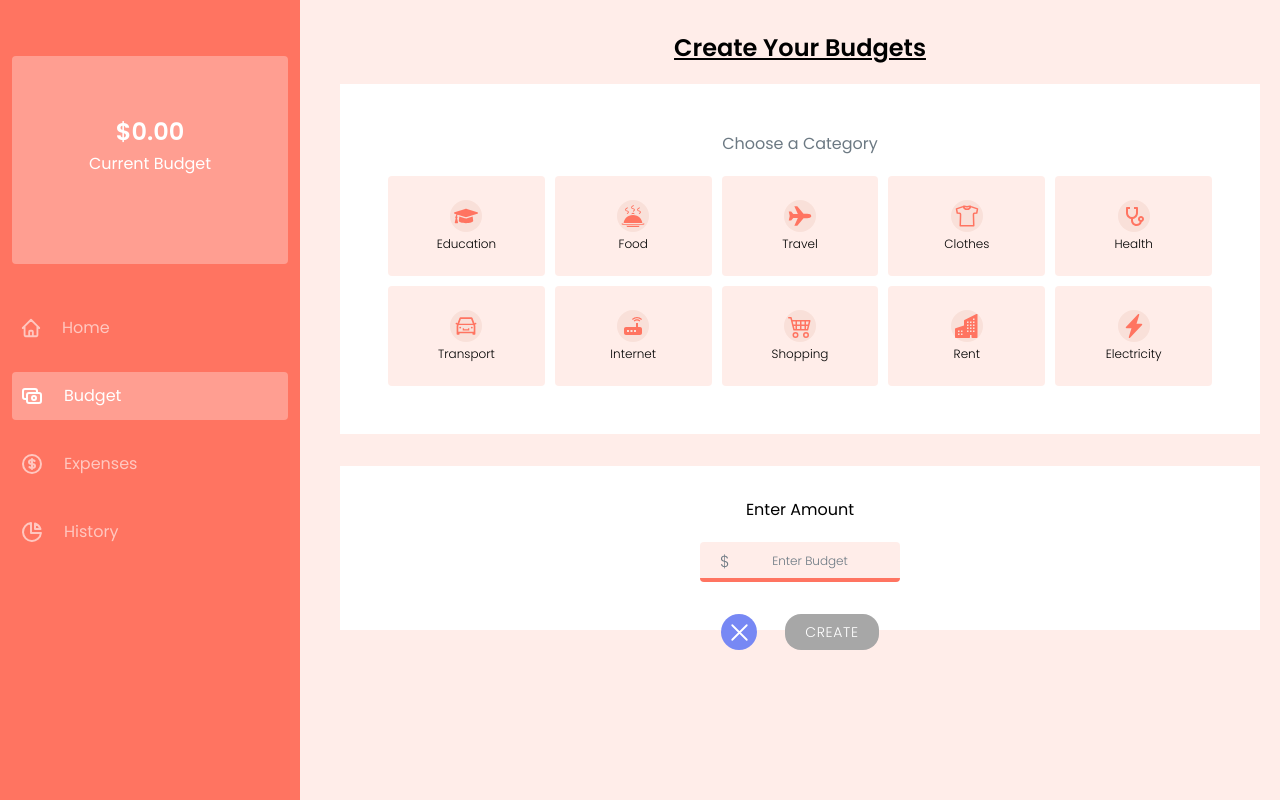
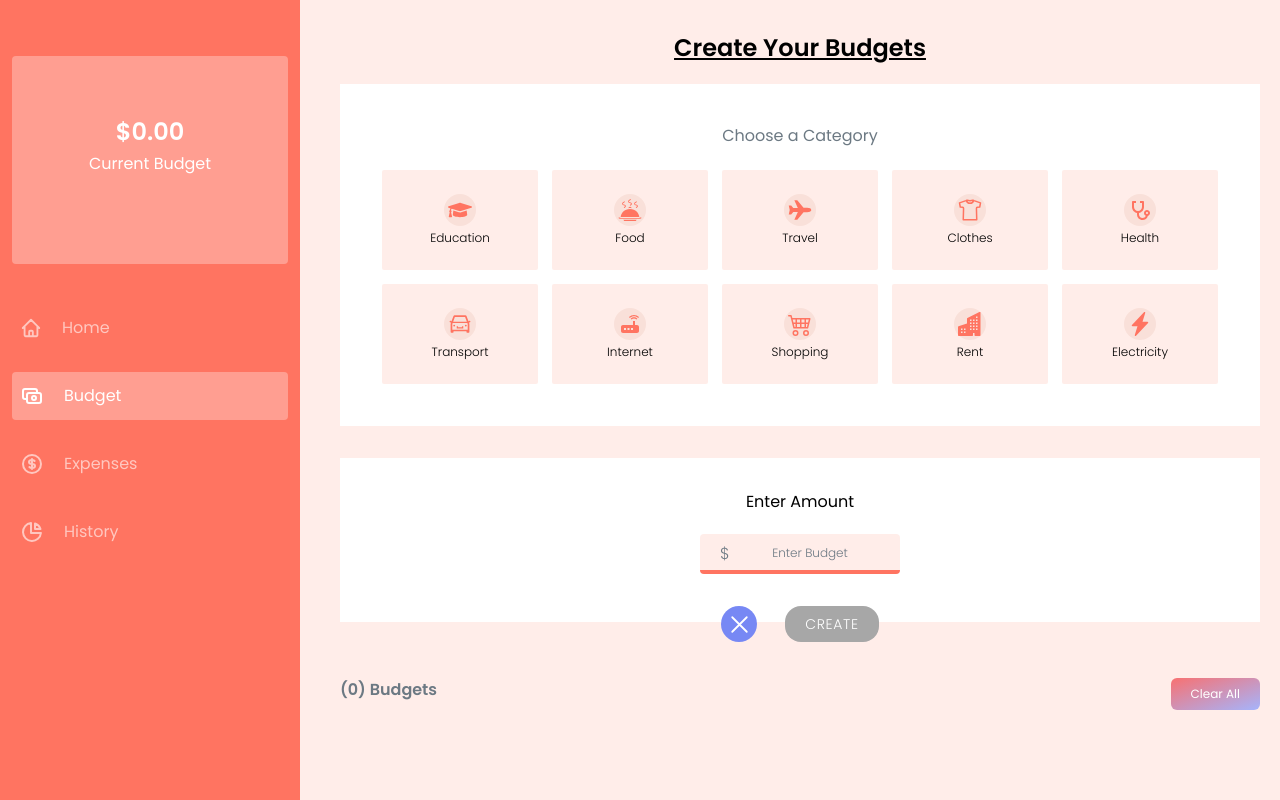
Before and after one commit to Faithyyyyy/Trybudget, a React (Vite) app: page /budget in a window 1280 px wide. Built offline with nearby package versions, Linux system fonts and the light colour scheme.

Commit message:
Implemented the active role feature and also fixed the universal input bu

```diff
--- a/package.json
+++ b/package.json
@@ -9,6 +9,7 @@
     "preview": "vite preview"
   },
   "dependencies": {
+    "@reduxjs/toolkit": "^1.9.3",
     "aos": "^2.3.4",
     "chart.js": "^4.2.1",
     "react": "^18.2.0",
--- a/src/Pages/Budgets.jsx
+++ b/src/Pages/Budgets.jsx
@@ -1,5 +1,6 @@
 import Header from "../Components/Header";
 import { HiOutlineXMark } from "react-icons/hi2";
+import { GrFormCheckmark } from "react-icons/gr";
 import { useState, useEffect } from "react";
 import { data } from "../data.jsx";
 import AOS from "aos";
@@ -10,8 +11,11 @@ function Budgets() {
   useEffect(() => {
     AOS.init({ duration: 1000 });
   }, []);
-  console.log(data);
-  const [numValue, setNumValue] = useState();
+  const [selectedBox, setSelectedBox] = useState(0);
+  const handleclick = (id) => {
+    setSelectedBox(id);
+  };
+  const [numValue, setNumValue] = useState("");
   const changeValue = (e) => {
     const re = /^[0-9\b]+$/;
     // if value is not blank, then test the regex
@@ -27,16 +31,26 @@ function Budgets() {
         <h2 className="underline font-bold text-xl lg:text-2xl text-center mt-8 mb-5">
           Create Your Budgets
         </h2>
-        <div className="bg-white p-6 md:p-12" data-aos="fade-out">
+        <div className="bg-white p-6 md:p-10" data-aos="fade-out">
           <h3 className="text-[#6c7983] text-center mb-5">Choose a Category</h3>
           <div className="grided">
             {data.map((d) => {
               return (
-                <div className="bg-[#ffede9]  inline-block justify-center items-center py-3 lg:py-6 rounded">
+                <div
+                  onClick={() => handleclick(d.id)}
+                  className={`bg-[#ffede9]  border-2 transition-opacity opacity-100 ${
+                    selectedBox === d.id ? "  border-[#ff7461]" : "border-white"
+                  }  inline-block justify-center items-center py-3 lg:py-6 rounded relative cursor-pointer`}
+                >
                   <div className="bg-[#f9e0d9] p-1 rounded-full self-center w-8 mx-auto mb-1">
                     <div className="text-[#ff7461] text-2xl"> {d.icon}</div>
                   </div>
                   <p className="font-light text-xs text-center">{d.role}</p>
+                  {selectedBox === d.id && (
+                    <div className="absolute w-4 h-4 bg-[#ff7461] flex place-content-center items-center rounded-full -right-2 -top-2">
+                      <GrFormCheckmark />
+                    </div>
+                  )}
                 </div>
               );
             })}
@@ -65,6 +79,14 @@ function Budgets() {
             </button>
           </div>
         </div>
+        <div className="mt-14">
+          <div className="flex justify-between">
+            <h3 className="font-bold text-[#6c7983]">(0) Budgets</h3>
+            <button className="bg-gradient-to-tl from-indigo-300 to-red-400 text-white text-xs py-2 px-5 rounded-md">
+              Clear All
+            </button>
+          </div>
+        </div>
       </div>
     </section>
   );
--- a/src/Pages/Expense.jsx
+++ b/src/Pages/Expense.jsx
@@ -9,7 +9,7 @@ function Budgets() {
   useEffect(() => {
     AOS.init({ duration: 1000 });
   }, []);
-  const [numValue, setNumValue] = useState();
+  const [numValue, setNumValue] = useState("");
   const changeValue = (e) => {
     const re = /^[0-9\b]+$/;
     // if value is not blank, then test the regex
--- a/src/data.jsx
+++ b/src/data.jsx
@@ -57,7 +57,7 @@ export const data = [
     icon: <BsBuildingsFill />,
   },
   {
-    id: 9,
+    id: 10,
     role: "Electricity",
     icon: <BsLightningChargeFill />,
   },
```
Also changed, not shown: src/store.jsx (added), 1 other file (tests, documents, lock files or other folders).
